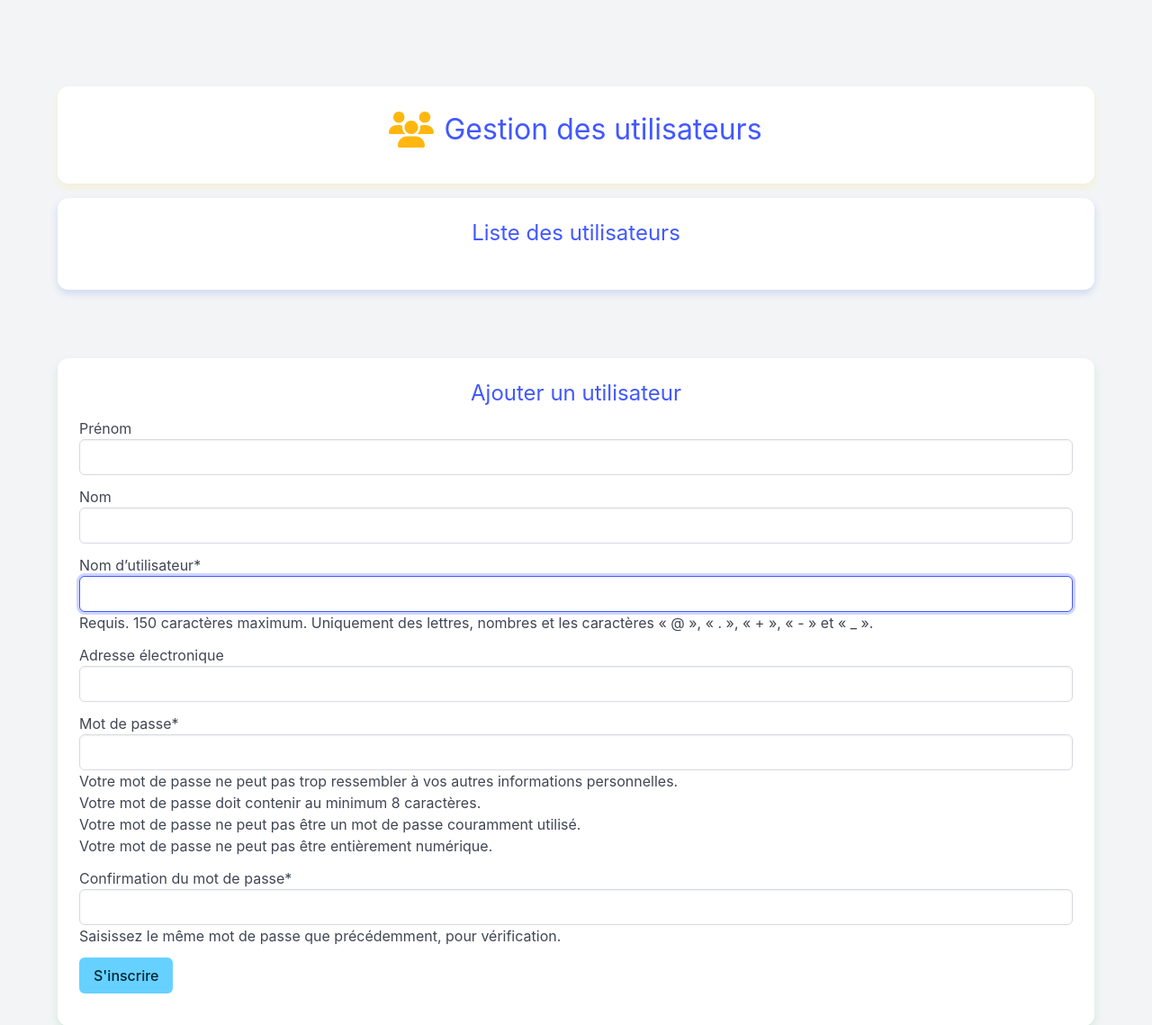
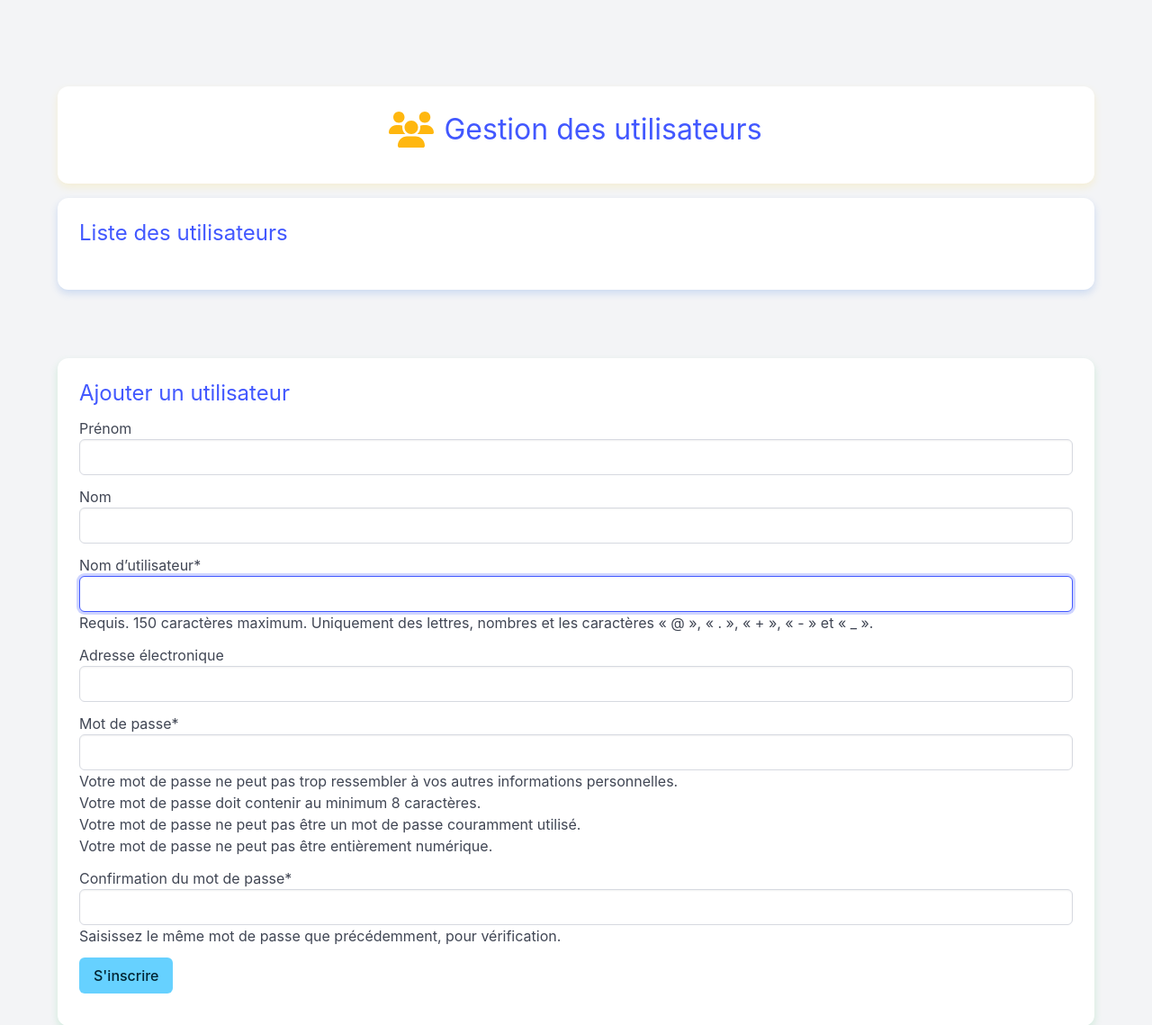
Before and after one commit to Rom5555/Application_FFR_finale, a Django app: page /admin_compte/add_user/ in a window 1280 px wide. Shown: the part 52-1191 px from the top of the page at 90% size. Run offline with Django 5.2, Linux system fonts and the light colour scheme; some libraries are stand-ins or nearby versions.

Commit message:
Application_FFR_V9

```diff
--- a/admin_compte/templates/user_list.html
+++ b/admin_compte/templates/user_list.html
@@ -20,7 +20,7 @@
             <!-- Affichage de la liste des utilisateurs -->
             <div class="card mb-4" style="box-shadow: 0 4px 8px rgba(50, 115, 220, 0.2);">
                 <div class="card-content">
-                    <h2 class="subtitle is-4 has-text-link mb-5 has-text-centered">Liste des utilisateurs</h2> <!-- Centrer le titre -->
+                    <h2 class="subtitle is-4 has-text-link mb-5">Liste des utilisateurs</h2>
                     <ul>
                         {% for user in users %}
                             <li>
@@ -56,7 +56,7 @@
             <!-- Formulaire pour ajouter un utilisateur -->
             <div class="card" style="box-shadow: 0 4px 8px rgba(72, 199, 116, 0.2);">
                 <div class="card-content">
-                    <h2 class="subtitle is-4 has-text-link mb-3 has-text-centered">Ajouter un utilisateur</h2> <!-- Centrer le titre -->
+                    <h2 class="subtitle is-4 has-text-link mb-3">Ajouter un utilisateur</h2>
                     <form method="post" action="{% url 'admin_compte:add_user' %}">
                         {% csrf_token %}
                         {% crispy add_user_form %}
```
